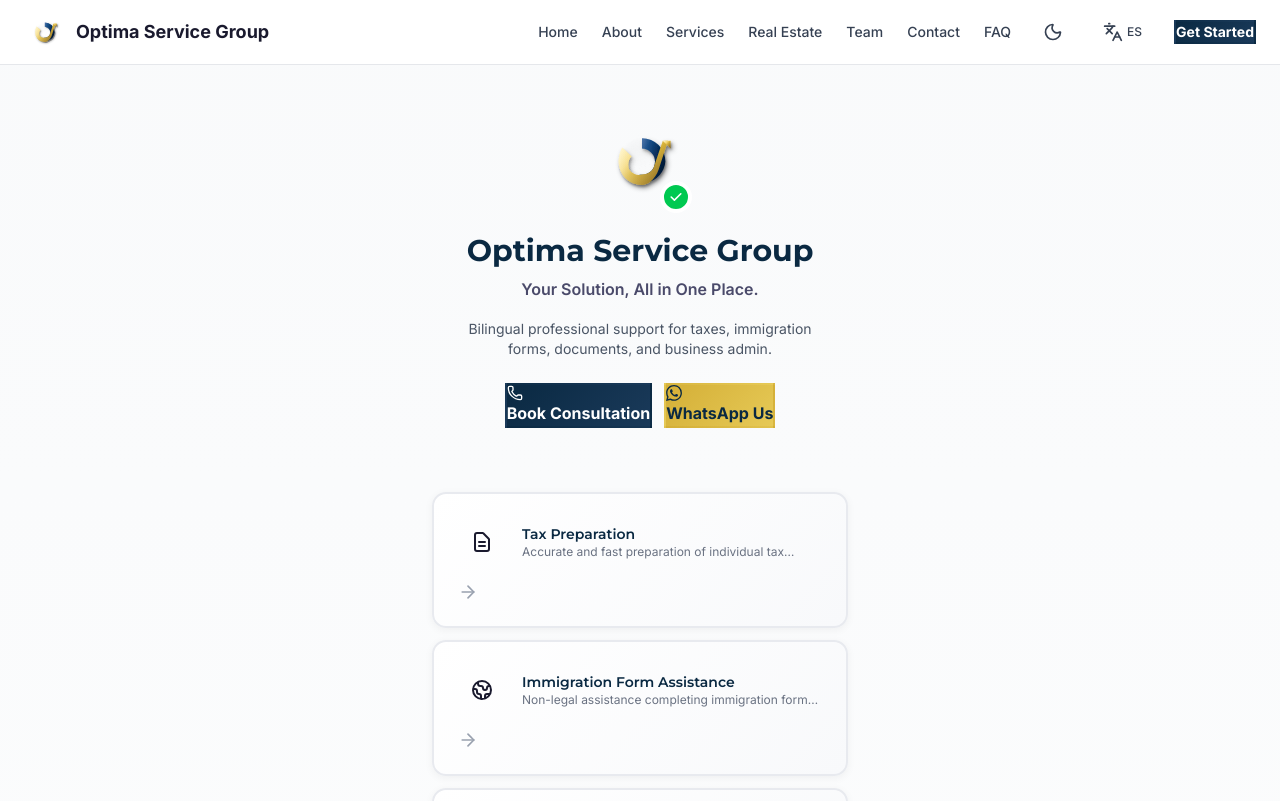
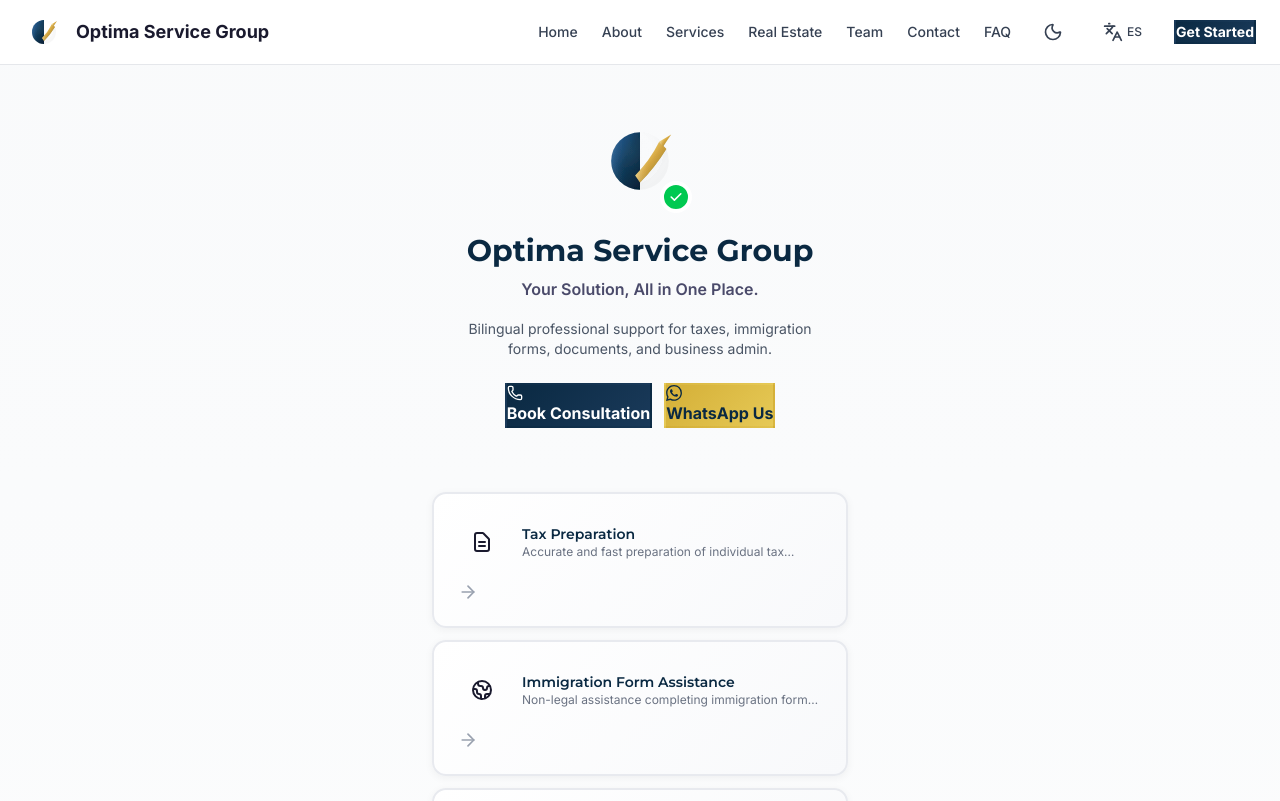
Before and after one commit to eduardoinoa18/Optima-Service-Group, a Next.js app: page / in a window 1280 px wide. Shown: the top 801 px of the page. Built offline with nearby package versions, Linux system fonts and the light colour scheme.

Commit message:
fix: Update logo design, fix Spanish translation persistence, and improve dark mode

```diff
--- a/src/components/Header.tsx
+++ b/src/components/Header.tsx
@@ -1,7 +1,7 @@
 "use client";
 
 import Link from "next/link";
-import { useState } from "react";
+import { useState, useEffect } from "react";
 import { Menu, X, Phone, Mail, Sun, Moon, Languages } from "lucide-react";
 import { motion, AnimatePresence } from "framer-motion";
 import { useTheme } from "next-themes";
@@ -10,8 +10,25 @@ import Logo from "./Logo";
 
 const Header = () => {
   const [isMenuOpen, setIsMenuOpen] = useState(false);
+  const [mounted, setMounted] = useState(false);
   const { theme, setTheme } = useTheme();
-  const { language, toggleLanguage, t } = useLanguage();
+
+  let language = "en";
+  let toggleLanguage = () => {};
+  let t = (key: string) => key;
+
+  try {
+    const ctx = useLanguage();
+    language = ctx.language;
+    toggleLanguage = ctx.toggleLanguage;
+    t = ctx.t;
+  } catch (e) {
+    // Provider not available, use defaults
+  }
+
+  useEffect(() => {
+    setMounted(true);
+  }, []);
 
   const toggleMenu = () => setIsMenuOpen(!isMenuOpen);
 
@@ -24,6 +41,8 @@ const Header = () => {
     { href: "/contact", label: "nav.contact" },
     { href: "/faq", label: "nav.faq" },
   ];
+
+  if (!mounted) return null;
 
   return (
     <header className="sticky top-0 z-50 bg-white/80 dark:bg-gray-900/80 backdrop-blur-md border-b border-gray-200 dark:border-gray-700">
--- a/src/components/Logo.tsx
+++ b/src/components/Logo.tsx
@@ -16,7 +16,7 @@ export default function Logo({
   return (
     <svg
       xmlns="http://www.w3.org/2000/svg"
-      viewBox="0 0 120 120"
+      viewBox="0 0 200 200"
       width={className ? undefined : width}
       height={className ? undefined : height}
       className={className || "w-full h-full"}
@@ -24,126 +24,106 @@ export default function Logo({
       role="img"
     >
       <defs>
-        {/* Enhanced Blue Metallic Gradient with 3D effect */}
-        <linearGradient id="blueGradient3D" x1="0%" y1="0%" x2="100%" y2="100%">
-          <stop offset="0%" stopColor="#4a6fa5" stopOpacity={1} />
-          <stop offset="25%" stopColor="#003d7a" stopOpacity={1} />
-          <stop offset="50%" stopColor="#002652" stopOpacity={1} />
-          <stop offset="75%" stopColor="#001a38" stopOpacity={1} />
-          <stop offset="100%" stopColor="#000f1f" stopOpacity={1} />
+        {/* Enhanced blue gradient for left semicircle */}
+        <linearGradient id="blueSemicircle" x1="0%" y1="0%" x2="100%" y2="100%">
+          <stop offset="0%" stopColor="#4a7ba7" stopOpacity={1} />
+          <stop offset="25%" stopColor="#1a4d7d" stopOpacity={1} />
+          <stop offset="50%" stopColor="#0d3857" stopOpacity={1} />
+          <stop offset="100%" stopColor="#051f35" stopOpacity={1} />
         </linearGradient>
 
-        {/* Blue Highlight for depth */}
-        <linearGradient id="blueHighlight" x1="0%" y1="0%" x2="100%" y2="0%">
-          <stop offset="0%" stopColor="#6a8fc5" stopOpacity={0.8} />
-          <stop offset="50%" stopColor="#4a6fa5" stopOpacity={0.4} />
-          <stop offset="100%" stopColor="#003d7a" stopOpacity={0} />
+        {/* Blue shine/highlight */}
+        <linearGradient id="blueShine" x1="0%" y1="0%" x2="50%" y2="0%">
+          <stop offset="0%" stopColor="#6a9bc5" stopOpacity={0.6} />
+          <stop offset="100%" stopColor="#1a4d7d" stopOpacity={0} />
         </linearGradient>
 
-        {/* Enhanced Gold Metallic Gradient with 3D effect */}
-        <linearGradient id="goldGradient3D" x1="0%" y1="0%" x2="100%" y2="100%">
-          <stop offset="0%" stopColor="#fffae6" stopOpacity={1} />
-          <stop offset="15%" stopColor="#fff0b3" stopOpacity={1} />
-          <stop offset="35%" stopColor="#f4d673" stopOpacity={1} />
-          <stop offset="50%" stopColor="#d4af37" stopOpacity={1} />
-          <stop offset="70%" stopColor="#aa882e" stopOpacity={1} />
-          <stop offset="85%" stopColor="#8c6d1f" stopOpacity={1} />
-          <stop offset="100%" stopColor="#6b5216" stopOpacity={1} />
+        {/* Enhanced gold gradient for arrow/swoosh */}
+        <linearGradient id="goldArrow" x1="0%" y1="0%" x2="100%" y2="100%">
+          <stop offset="0%" stopColor="#fffde0" stopOpacity={1} />
+          <stop offset="10%" stopColor="#fffab5" stopOpacity={1} />
+          <stop offset="25%" stopColor="#f5d76e" stopOpacity={1} />
+          <stop offset="50%" stopColor="#d4a540" stopOpacity={1} />
+          <stop offset="75%" stopColor="#a88a2e" stopOpacity={1} />
+          <stop offset="100%" stopColor="#7d6820" stopOpacity={1} />
         </linearGradient>
 
-        {/* Gold Highlight for depth */}
-        <linearGradient id="goldHighlight" x1="0%" y1="0%" x2="100%" y2="0%">
-          <stop offset="0%" stopColor="#fffef0" stopOpacity={0.9} />
-          <stop offset="40%" stopColor="#f4d673" stopOpacity={0.5} />
-          <stop offset="100%" stopColor="#d4af37" stopOpacity={0} />
+        {/* Gold shine/highlight */}
+        <linearGradient id="goldShine" x1="0%" y1="0%" x2="50%" y2="0%">
+          <stop offset="0%" stopColor="#fffef0" stopOpacity={0.7} />
+          <stop offset="100%" stopColor="#d4a540" stopOpacity={0} />
         </linearGradient>
 
-        {/* Radial shine effect for metallic look */}
-        <radialGradient id="metallicShine" cx="30%" cy="30%" r="70%">
-          <stop offset="0%" stopColor="#ffffff" stopOpacity={0.3} />
-          <stop offset="50%" stopColor="#ffffff" stopOpacity={0.1} />
-          <stop offset="100%" stopColor="#ffffff" stopOpacity={0} />
-        </radialGradient>
-
-        {/* Enhanced 3D Shadow with multiple layers */}
-        <filter id="shadow3D" x="-50%" y="-50%" width="200%" height="200%">
-          <feGaussianBlur in="SourceAlpha" stdDeviation="3" result="blur1" />
-          <feOffset in="blur1" dx="3" dy="4" result="offsetBlur1" />
-          <feGaussianBlur in="SourceAlpha" stdDeviation="1.5" result="blur2" />
-          <feOffset in="blur2" dx="1.5" dy="2" result="offsetBlur2" />
-          <feFlood floodColor="#000000" floodOpacity="0.4" result="color1" />
-          <feComposite in="color1" in2="offsetBlur1" operator="in" result="shadow1" />
-          <feFlood floodColor="#000000" floodOpacity="0.3" result="color2" />
-          <feComposite in="color2" in2="offsetBlur2" operator="in" result="shadow2" />
+        {/* 3D shadow effect */}
+        <filter id="shadow3D" x="-60%" y="-60%" width="220%" height="220%">
+          <feGaussianBlur in="SourceAlpha" stdDeviation="4" result="blur" />
+          <feOffset in="blur" dx="4" dy="6" result="offsetblur" />
+          <feFlood floodColor="#000000" floodOpacity="0.4" result="offsetcolor" />
+          <feComposite in="offsetcolor" in2="offsetblur" operator="in" result="offsetblur" />
+          <feComposite in="offsetblur" in2="SourceAlpha" operator="in" result="offsetblur" />
           <feMerge>
-            <feMergeNode in="shadow1" />
-            <feMergeNode in="shadow2" />
+            <feMergeNode in="offsetblur" />
             <feMergeNode in="SourceGraphic" />
           </feMerge>
         </filter>
 
         {/* Inner shadow for depth */}
-        <filter id="innerShadow" x="-50%" y="-50%" width="200%" height="200%">
-          <feGaussianBlur in="SourceAlpha" stdDeviation="2" />
-          <feOffset dx="1" dy="2" result="offsetblur" />
-          <feFlood floodColor="#000000" floodOpacity="0.2" />
-          <feComposite in2="offsetblur" operator="in" />
-        </filter>
+        <radialGradient id="innerShadow" cx="35%" cy="35%" r="65%">
+          <stop offset="0%" stopColor="#ffffff" stopOpacity={0.2} />
+          <stop offset="50%" stopColor="#ffffff" stopOpacity={0.05} />
+          <stop offset="100%" stopColor="#000000" stopOpacity={0.1} />
+        </radialGradient>
       </defs>
 
-      {/* Main Group Container - Centered with enhanced 3D effect */}
-      <g transform="translate(60, 60)" filter="url(#shadow3D)">
-        <g transform="translate(-30, -35) scale(0.65)">
-
-          {/* Dark Blue Swoosh - Main body with depth */}
+      {/* Main group with shadow */}
+      <g filter="url(#shadow3D)">
+        {/* Left Blue Semicircle (background) */}
         <path
-            d="M50,10 A45,45 0 0,1 95,55 A45,45 0 0,1 60,95 L45,80 A25,25 0 0,0 75,55 A25,25 0 0,0 50,30 Z"
-            fill="url(#blueGradient3D)"
+          d="M 100 40 A 60 60 0 0 0 100 160 Q 100 160 100 100 Q 100 40 100 40 Z"
+          fill="url(#blueSemicircle)"
         />
 
-          {/* Blue highlight layer for 3D depth */}
+        {/* Blue shine layer */}
         <path
-            d="M50,10 A45,45 0 0,1 95,55 A45,45 0 0,1 60,95 L45,80 A25,25 0 0,0 75,55 A25,25 0 0,0 50,30 Z"
-            fill="url(#blueHighlight)"
+          d="M 100 40 A 60 60 0 0 0 100 160 Q 100 160 100 100 Q 100 40 100 40 Z"
+          fill="url(#blueShine)"
           opacity="0.4"
         />
 
-          {/* Gold Swoosh and Arrow - Main body with enhanced metallic look */}
+        {/* Gold swoosh/arrow shaft going up-right */}
         <path
-            d="M50,100 A45,45 0 0,1 5,55 C5,45 8,35 12,28 L30,45 C24,50 22,60 25,70 A25,25 0 0,0 50,80 C60,80 68,75 72,68 L90,15 L100,15 L82,70 C75,90 60,100 50,100 Z"
-            fill="url(#goldGradient3D)"
+          d="M 90 130 Q 120 100 140 60 L 155 75 Q 130 115 100 145 Z"
+          fill="url(#goldArrow)"
         />
 
-          {/* Gold highlight layer for 3D depth */}
+        {/* Gold arrow head - pointing up-right */}
         <path
-            d="M50,100 A45,45 0 0,1 5,55 C5,45 8,35 12,28 L30,45 C24,50 22,60 25,70 A25,25 0 0,0 50,80 C60,80 68,75 72,68 L90,15 L100,15 L82,70 C75,90 60,100 50,100 Z"
-            fill="url(#goldHighlight)"
+          d="M 140 60 L 165 45 L 148 70 Z"
+          fill="url(#goldArrow)"
+        />
+
+        {/* Gold shine on swoosh */}
+        <path
+          d="M 90 130 Q 120 100 140 60 L 155 75 Q 130 115 100 145 Z"
+          fill="url(#goldShine)"
           opacity="0.5"
         />
 
-          {/* Arrow Head with enhanced 3D effect */}
+        {/* Gold shine on arrow head */}
         <path
-            d="M90,15 L105,15 L105,30 L90,15 Z"
-            fill="url(#goldGradient3D)"
-          />
-
-          {/* Arrow head highlight */}
-          <path
-            d="M90,15 L105,15 L105,30 L90,15 Z"
-            fill="url(#goldHighlight)"
+          d="M 140 60 L 165 45 L 148 70 Z"
+          fill="url(#goldShine)"
           opacity="0.6"
         />
 
-          {/* Metallic shine overlay for extra depth */}
-          <ellipse
-            cx="50"
-            cy="40"
-            rx="40"
-            ry="35"
-            fill="url(#metallicShine)"
+        {/* Inner shadow/depth effect */}
+        <circle
+          cx="100"
+          cy="100"
+          r="60"
+          fill="url(#innerShadow)"
           opacity="0.3"
         />
-        </g>
       </g>
     </svg>
   );
--- a/src/contexts/LanguageContext.tsx
+++ b/src/contexts/LanguageContext.tsx
@@ -1,12 +1,13 @@
 "use client";
 
-import React, { createContext, useContext, useState, ReactNode } from "react";
+import React, { createContext, useContext, useState, useEffect, ReactNode } from "react";
 
 type Language = "en" | "es";
 
 interface LanguageContextType {
   language: Language;
   toggleLanguage: () => void;
+  setLanguage: (lang: Language) => void;
   t: (key: string) => string;
 }
 
@@ -182,18 +183,43 @@ const translations = {
 const LanguageContext = createContext<LanguageContextType | undefined>(undefined);
 
 export function LanguageProvider({ children }: { children: ReactNode }) {
-  const [language, setLanguage] = useState<Language>("en");
+  const [language, setLanguageState] = useState<Language>("en");
+  const [mounted, setMounted] = useState(false);
+
+  // Load saved language from localStorage on mount
+  useEffect(() => {
+    if (typeof window !== "undefined") {
+      const saved = localStorage.getItem("language") as Language | null;
+      if (saved && (saved === "en" || saved === "es")) {
+        setLanguageState(saved);
+      }
+      setMounted(true);
+    }
+  }, []);
+
+  const setLanguage = (lang: Language) => {
+    setLanguageState(lang);
+    if (typeof window !== "undefined") {
+      localStorage.setItem("language", lang);
+    }
+  };
 
   const toggleLanguage = () => {
-    setLanguage((prev) => (prev === "en" ? "es" : "en"));
+    const newLang = language === "en" ? "es" : "en";
+    setLanguage(newLang);
   };
 
   const t = (key: string): string => {
     return translations[language][key as keyof typeof translations.en] || key;
   };
 
+  // Prevent hydration mismatch
+  if (!mounted) {
+    return <>{children}</>;
+  }
+
   return (
-    <LanguageContext.Provider value={{ language, toggleLanguage, t }}>
+    <LanguageContext.Provider value={{ language, toggleLanguage, setLanguage, t }}>
       {children}
     </LanguageContext.Provider>
   );
```
Lines whose indentation alone changed are shown as unchanged.
